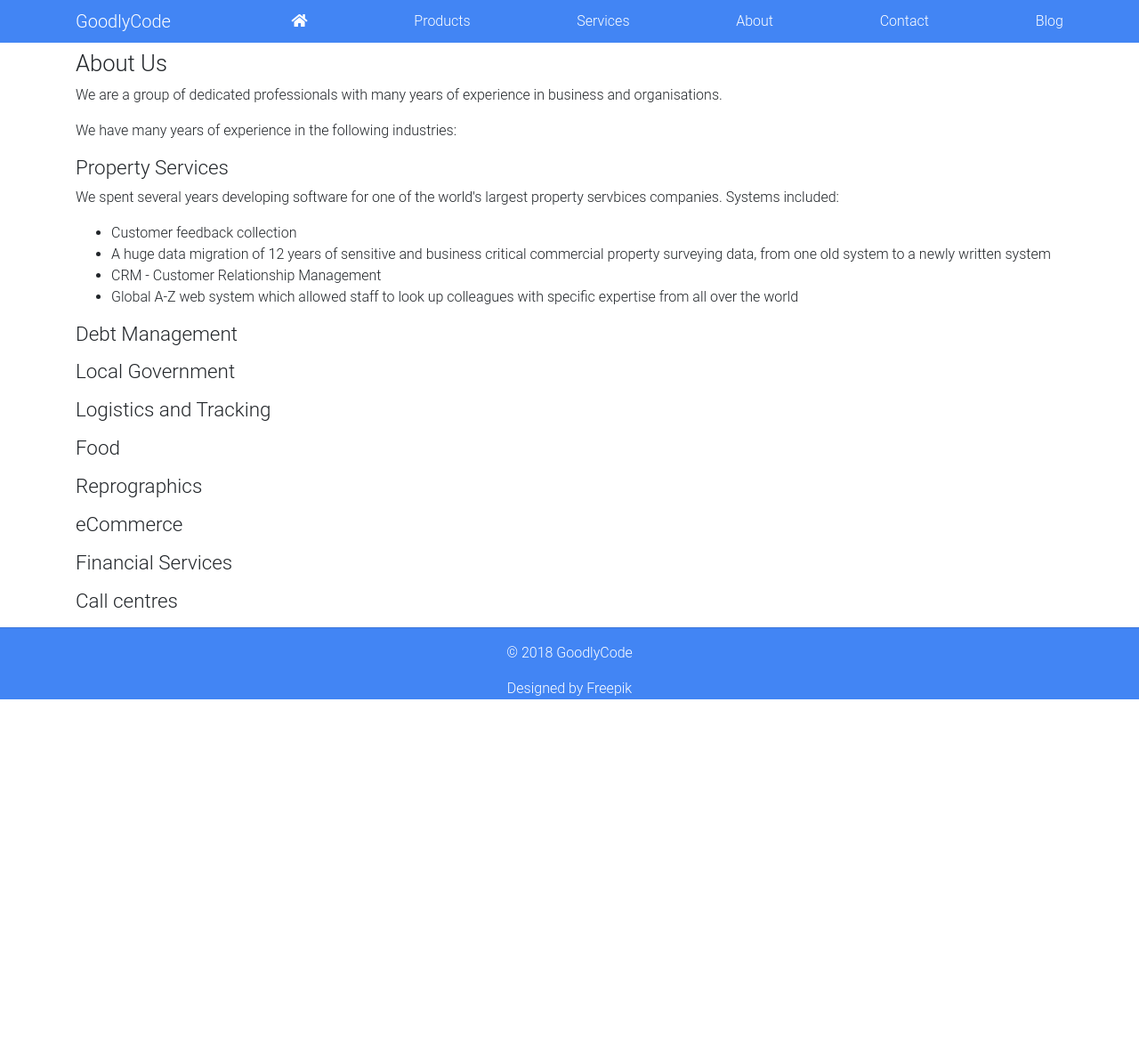
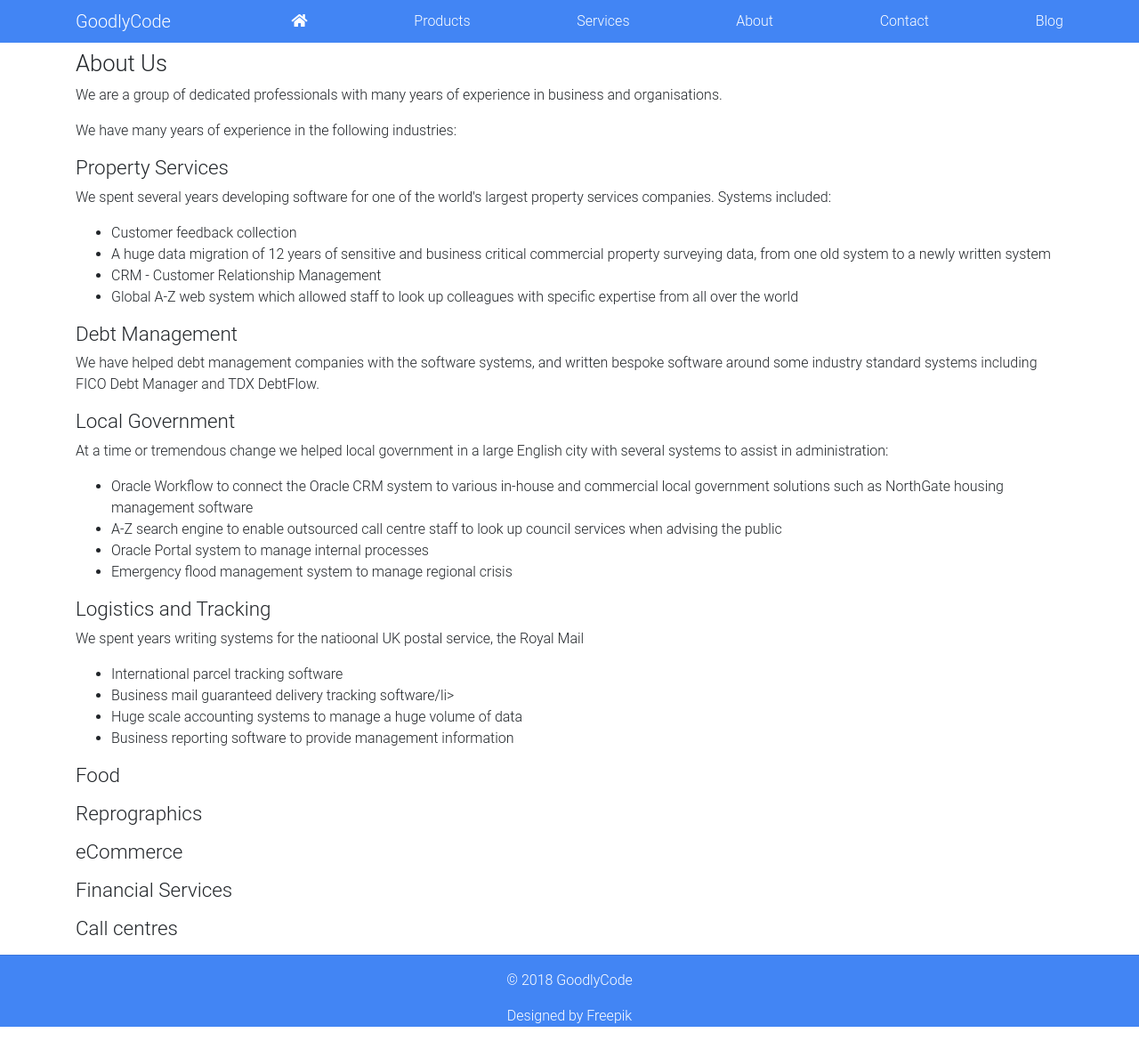
Before and after one commit to Grafrajohn/goodlycode.github.io, a Jekyll site: the page built from about.html, in a window 1280 px wide and 1170 px high. Shown: the whole window at 89% size. Built offline with Jekyll 4.4.1, drawn with Linux system fonts in a browser that asks for light colours; nearby versions of some CDN libraries.

Commit message:
Update about.html

```diff
--- a/about.html
+++ b/about.html
@@ -6,7 +6,7 @@ permalink: about.html
 <p>We are a group of dedicated professionals with many years of experience in business and organisations.</p>
 <p>We have many years of experience in the following industries:</p>
 <h2>Property Services</h2>
-<p>We spent several years developing software for one of the world's largest property servbices companies. Systems included:</p>
+<p>We spent several years developing software for one of the world's largest property services companies. Systems included:</p>
 <ul>
   <li>Customer feedback collection</li>
   <li>A huge data migration of 12 years of sensitive and business critical commercial property surveying data, from one old system to a newly written system</li>
@@ -14,11 +14,23 @@ permalink: about.html
   <li>Global A-Z web system which allowed staff to look up colleagues with specific expertise from all over the world</li>
 </ul>
 <h2>Debt Management</h2>
-<p></p>
+<p>We have helped debt management companies with the software systems, and written bespoke software around some industry standard systems including FICO Debt Manager and TDX DebtFlow.</p>
 <h2>Local Government</h2>
-<p></p>
+<p>At a time or tremendous change we helped local government in a large English city with several systems to assist in administration:</p>
+<ul>
+  <li>Oracle Workflow to connect the Oracle CRM system to various in-house and commercial local government solutions such as NorthGate housing management software</li>
+  <li>A-Z search engine to enable outsourced call centre staff to look up council services when advising the public</li>
+  <li>Oracle Portal system to manage internal processes</li>
+  <li>Emergency flood management system to manage regional crisis</li>
+</ul>
 <h2>Logistics and Tracking</h2>
-<p></p>
+<p>We spent years writing systems for the natioonal UK postal service, the Royal Mail</p>
+<ul>
+  <li>International parcel tracking software</li>
+  <li>Business mail guaranteed delivery tracking software/li>
+  <li>Huge scale accounting systems to manage a huge volume of data</li>
+  <li>Business reporting software to provide management information</li>
+</ul>
 <h2>Food</h2>
 <p></p>
 <h2>Reprographics</h2>
```
